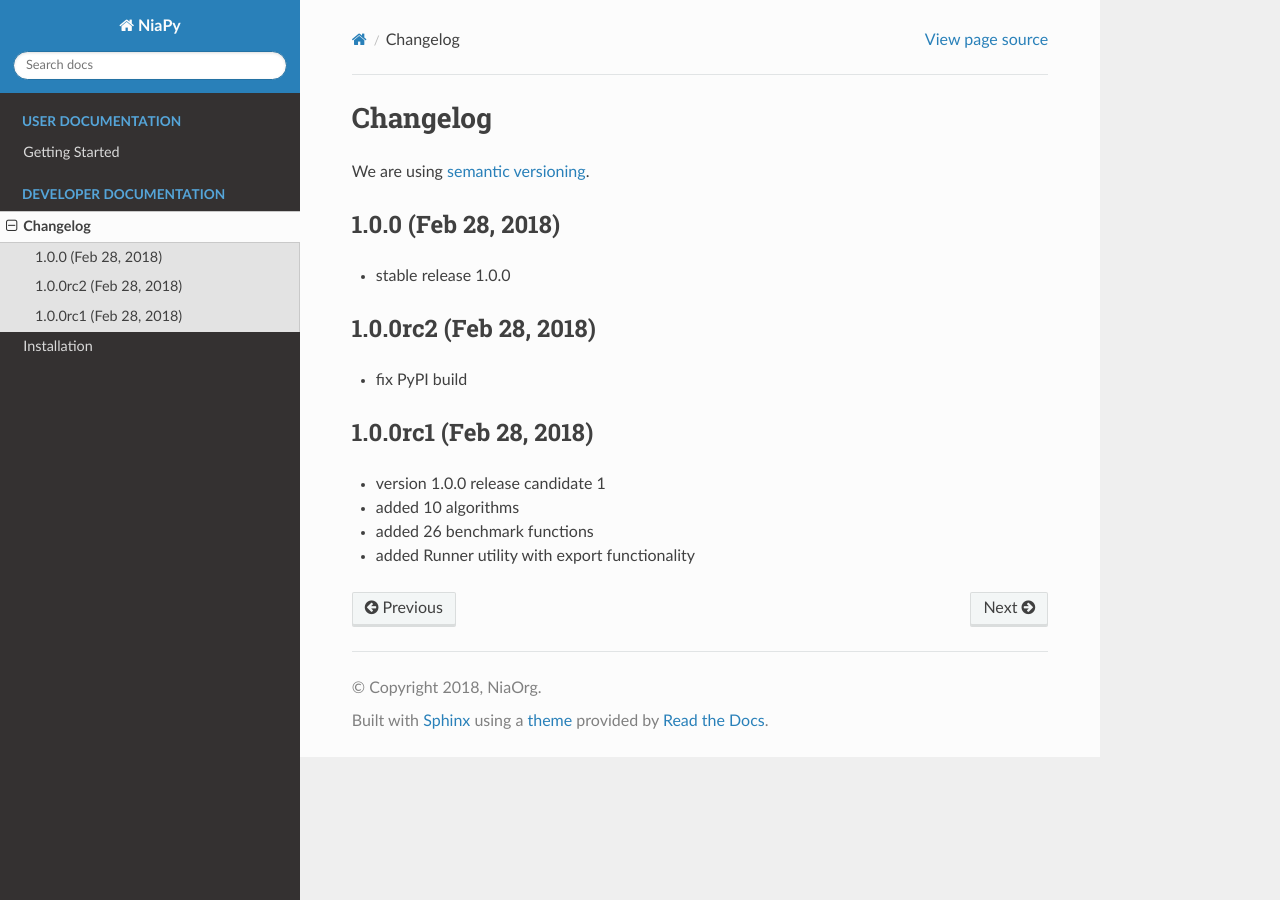
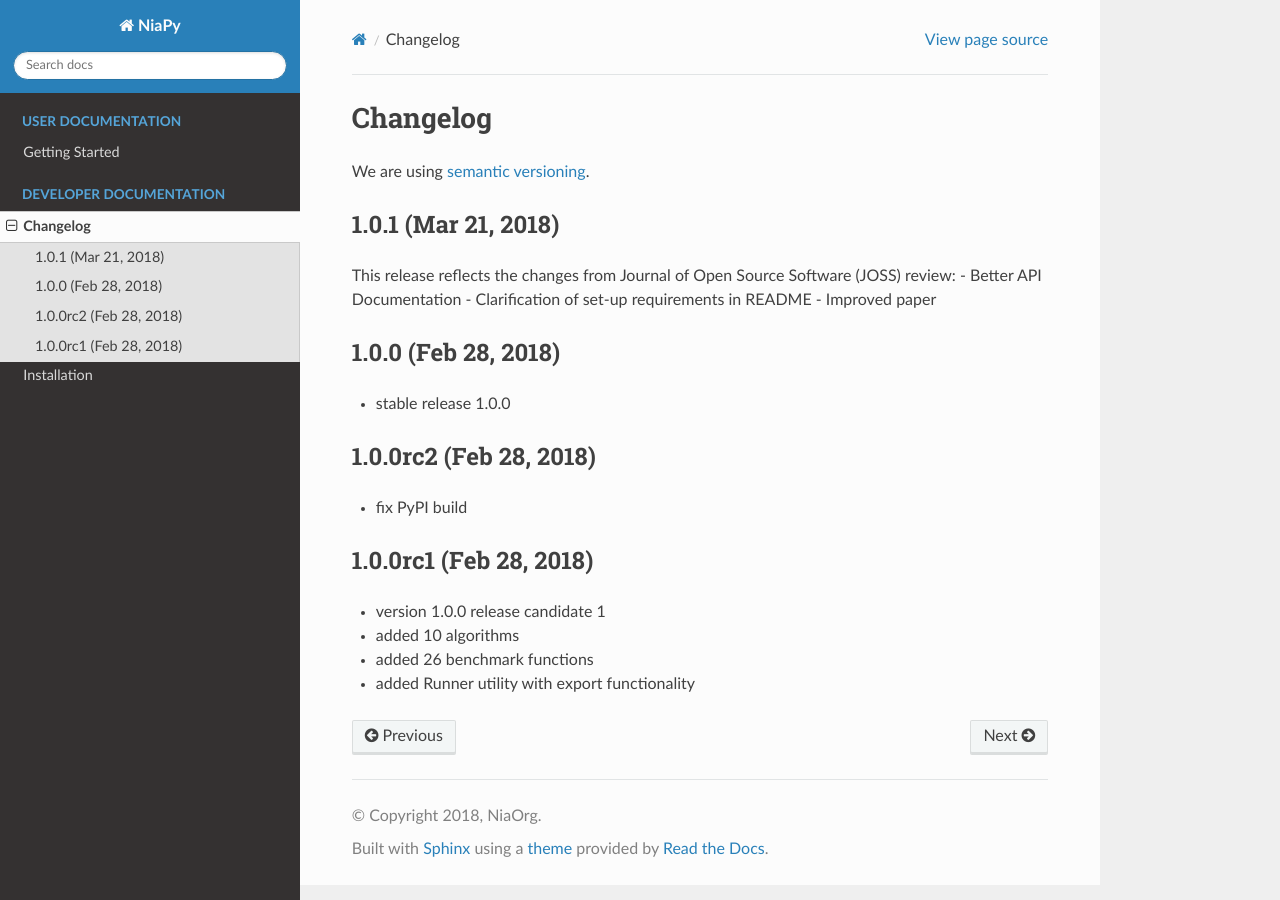
Before and after one commit to NiaOrg/NiaPy, a Sphinx documentation site: the page built from docs/source/changelog.rst, in a window 1280 px wide. Built offline with Sphinx 7.4.7 and the Read the Docs theme 2.0.0, drawn with Linux system fonts in a browser that asks for light colours; pages that are not in the unit, such as notebooks, are missing from menus.

Commit message:
version bump to 1.0.1

```diff
--- a/NiaPy/__init__.py
+++ b/NiaPy/__init__.py
@@ -12,7 +12,7 @@ from NiaPy import algorithms, benchmarks
 
 __all__ = ['algorithms', 'benchmarks']
 __project__ = 'NiaPy'
-__version__ = '1.0.0'
+__version__ = '1.0.1'
 
 VERSION = "{0} v{1}".format(__project__, __version__)
 
--- a/codemeta.json
+++ b/codemeta.json
@@ -10,5 +10,5 @@
   "keywords": "nature-inspired algorithms, microframework",
   "license": "MIT",
   "title": "NiaPy",
-  "version": "1.0.0"
+  "version": "1.0.1"
 }
--- a/docs/source/changelog.rst
+++ b/docs/source/changelog.rst
@@ -2,6 +2,13 @@ Changelog
 =========
 
 We are using `semantic versioning <https://semver.org/>`_.
+
+1.0.1 (Mar 21, 2018)
+--------------------
+This release reflects the changes from Journal of Open Source Software (JOSS) review:
+- Better API Documentation
+- Clarification of set-up requirements in README
+- Improved paper
 
 1.0.0 (Feb 28, 2018)
 --------------------
@@ -12,7 +19,7 @@ We are using `semantic versioning <https://semver.org/>`_.
 - fix PyPI build
 
 1.0.0rc1 (Feb 28, 2018)
--------
+-----------------------
 - version 1.0.0 release candidate 1
 - added 10 algorithms
 - added 26 benchmark functions
```
Also changed, not shown: CHANGELOG.md (+8 -0 lines), README.rst (+8 -1 lines).
